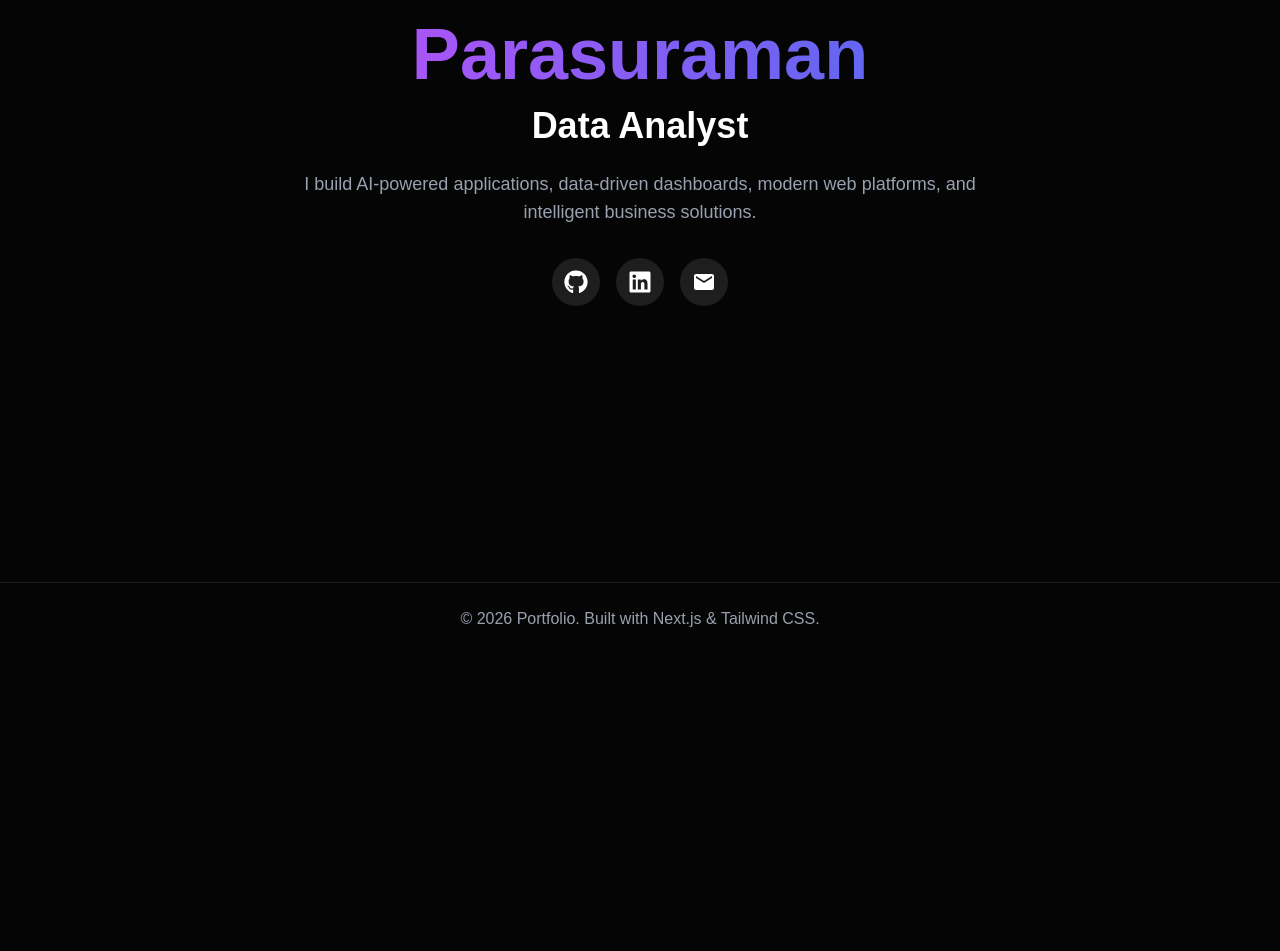
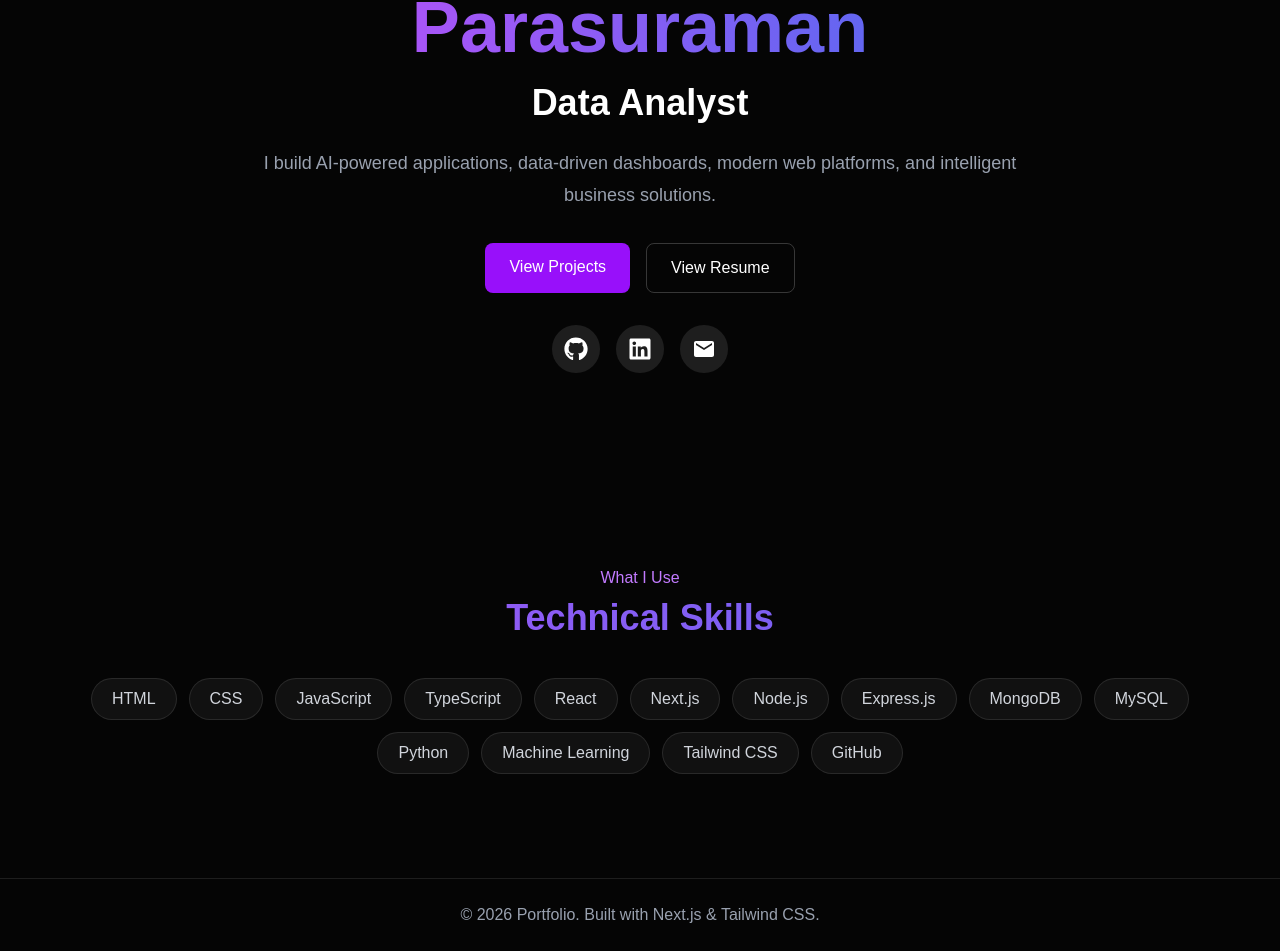
Before and after one commit to Parasu770/portfolio, a Next.js app: page / in a window 1280 px wide. Shown: the part 283-1234 px from the top of the page. Before the commit the page ends 938 px from the top, so only its background shows below. Built offline with nearby package versions, Linux system fonts and the light colour scheme.

Commit message:
upgrade home page ui

```diff
--- a/src/app/page.tsx
+++ b/src/app/page.tsx
@@ -1,5 +1,11 @@
 import Hero from "@/components/Hero";
+import SkillsPreview from "@/components/SkillsPreview";
 
 export default function Home() {
-  return <Hero />;
+  return (
+    <>
+      <Hero />
+      <SkillsPreview />
+    </>
+  );
 }
--- a/src/components/Hero.tsx
+++ b/src/components/Hero.tsx
@@ -1,5 +1,6 @@
 "use client";
 
+import Link from "next/link";
 import { personalInfo } from "@/data/personal";
 import { FaGithub, FaLinkedin } from "react-icons/fa";
 import { MdEmail } from "react-icons/md";
@@ -7,8 +8,7 @@ import { motion } from "framer-motion";
 
 export default function Hero() {
   return (
-    <section className="min-h-[80vh] flex flex-col justify-center items-center text-center">
-
+    <section className="min-h-[85vh] flex flex-col justify-center items-center text-center">
       <motion.p
         initial={{ opacity: 0, y: 20 }}
         animate={{ opacity: 1, y: 0 }}
@@ -18,7 +18,7 @@ export default function Hero() {
       </motion.p>
 
       <motion.h1
-        initial={{ opacity: 0, scale: 0.8 }}
+        initial={{ opacity: 0, scale: 0.9 }}
         animate={{ opacity: 1, scale: 1 }}
         className="text-5xl md:text-7xl font-bold gradient-text"
       >
@@ -28,7 +28,7 @@ export default function Hero() {
       <motion.h2
         initial={{ opacity: 0 }}
         animate={{ opacity: 1 }}
-        className="mt-4 text-2xl md:text-4xl font-semibold text-white"
+        className="mt-5 text-2xl md:text-4xl font-semibold text-white"
       >
         {personalInfo.role}
       </motion.h2>
@@ -36,7 +36,7 @@ export default function Hero() {
       <motion.p
         initial={{ opacity: 0 }}
         animate={{ opacity: 1 }}
-        className="mt-6 max-w-2xl text-gray-400 text-lg"
+        className="mt-6 max-w-3xl text-gray-400 text-lg leading-8"
       >
         {personalInfo.subtitle}
       </motion.p>
@@ -44,21 +44,51 @@ export default function Hero() {
       <motion.div
         initial={{ opacity: 0 }}
         animate={{ opacity: 1 }}
+        className="mt-8 flex flex-wrap justify-center gap-4"
+      >
+        <Link
+          href="/projects"
+          className="px-6 py-3 rounded-lg bg-purple-600 hover:bg-purple-700 transition"
+        >
+          View Projects
+        </Link>
+
+        <Link
+          href="/resume"
+          className="px-6 py-3 rounded-lg border border-white/20 hover:bg-white/10 transition"
+        >
+          View Resume
+        </Link>
+      </motion.div>
+
+      <motion.div
+        initial={{ opacity: 0 }}
+        animate={{ opacity: 1 }}
         className="mt-8 flex gap-4"
       >
-        <a href={personalInfo.github} target="_blank" className="p-3 rounded-full bg-white/10 hover:bg-purple-600">
+        <a
+          href={personalInfo.github}
+          target="_blank"
+          className="p-3 rounded-full bg-white/10 hover:bg-purple-600"
+        >
           <FaGithub size={24} />
         </a>
 
-        <a href={personalInfo.linkedin} target="_blank" className="p-3 rounded-full bg-white/10 hover:bg-purple-600">
+        <a
+          href={personalInfo.linkedin}
+          target="_blank"
+          className="p-3 rounded-full bg-white/10 hover:bg-purple-600"
+        >
           <FaLinkedin size={24} />
         </a>
 
-        <a href={`mailto:${personalInfo.email}`} className="p-3 rounded-full bg-white/10 hover:bg-purple-600">
+        <a
+          href={`mailto:${personalInfo.email}`}
+          className="p-3 rounded-full bg-white/10 hover:bg-purple-600"
+        >
           <MdEmail size={24} />
         </a>
       </motion.div>
-
     </section>
   );
 }
--- /dev/null
+++ b/src/components/SkillsPreview.tsx
@@ -0,0 +1,25 @@
+import { skills } from "@/data/skills";
+
+export default function SkillsPreview() {
+  return (
+    <section className="max-w-6xl mx-auto py-16">
+      <div className="text-center mb-10">
+        <p className="text-purple-400 mb-2">What I Use</p>
+        <h2 className="text-3xl md:text-4xl font-bold gradient-text">
+          Technical Skills
+        </h2>
+      </div>
+
+      <div className="flex flex-wrap justify-center gap-3">
+        {skills.map((skill) => (
+          <span
+            key={skill}
+            className="px-5 py-2 rounded-full bg-white/5 border border-white/10 text-gray-300 hover:border-purple-500/50 hover:text-purple-300 transition"
+          >
+            {skill}
+          </span>
+        ))}
+      </div>
+    </section>
+  );
+}
```
